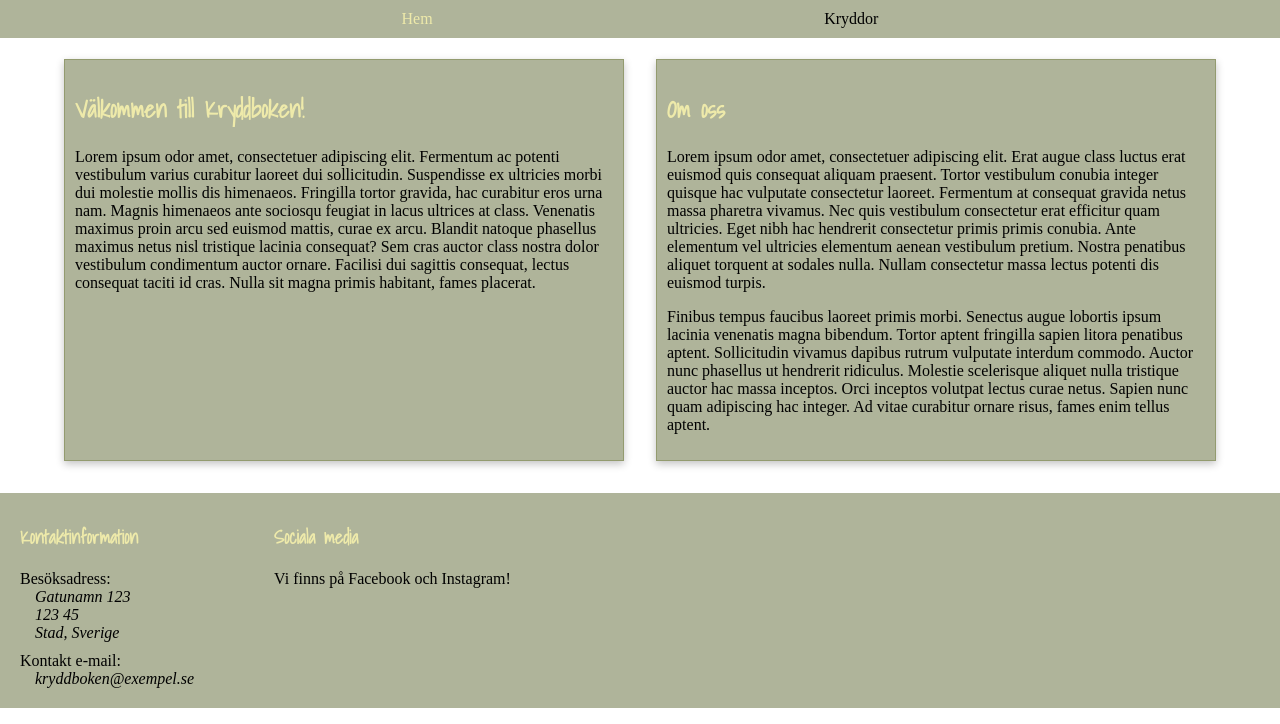
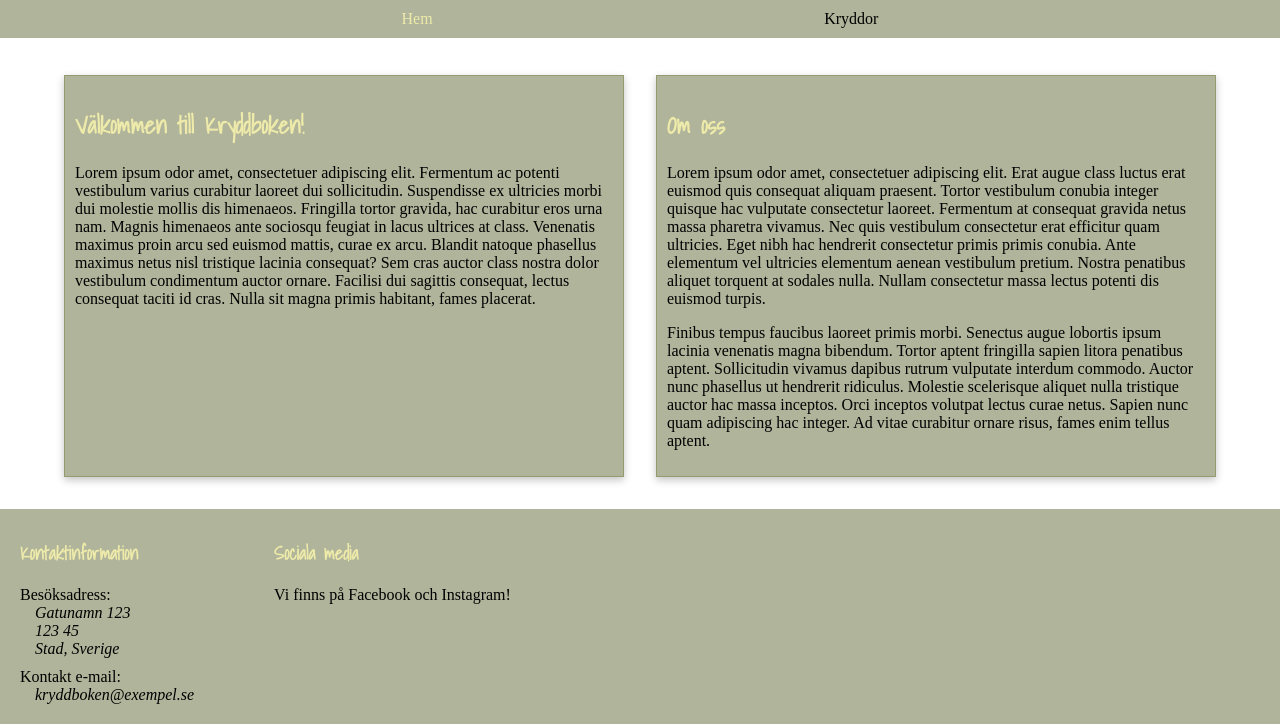
Before and after one commit to Frommflin/Kryddboken, a plain HTML site: page index.html in a window 1280 px wide. Shown: the part 173-897 px from the top of the page. Drawn offline with Linux system fonts and the light colour scheme.

Commit message:
Minor styling adjustments

```diff
--- a/styles.css
+++ b/styles.css
@@ -70,8 +70,9 @@ h1, h2, h3{
     color: var(--secondary);
 }
 
-#content{
+.content{
     flex-grow: 1;
+    margin-top: 1rem;
 }
 
 footer{
```
